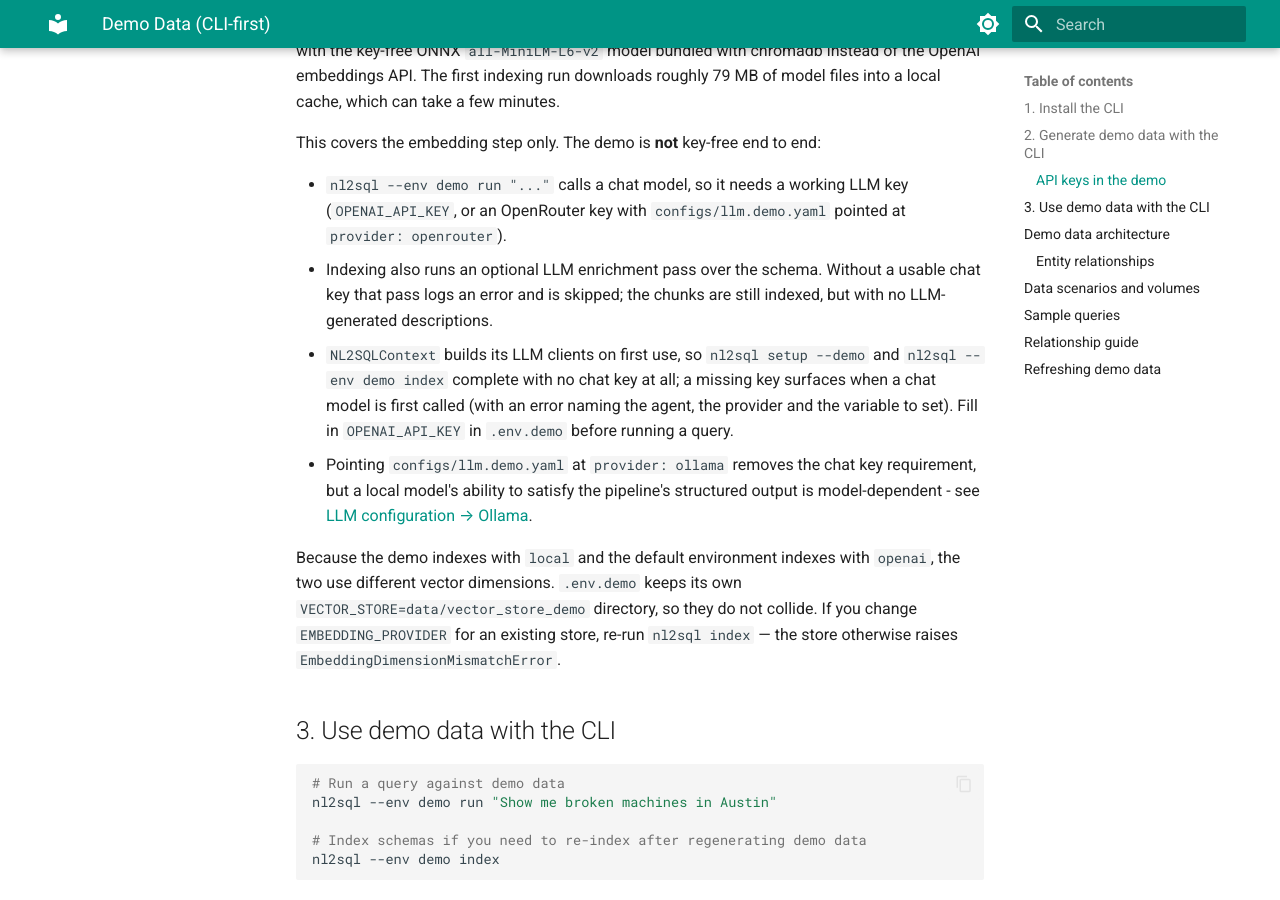
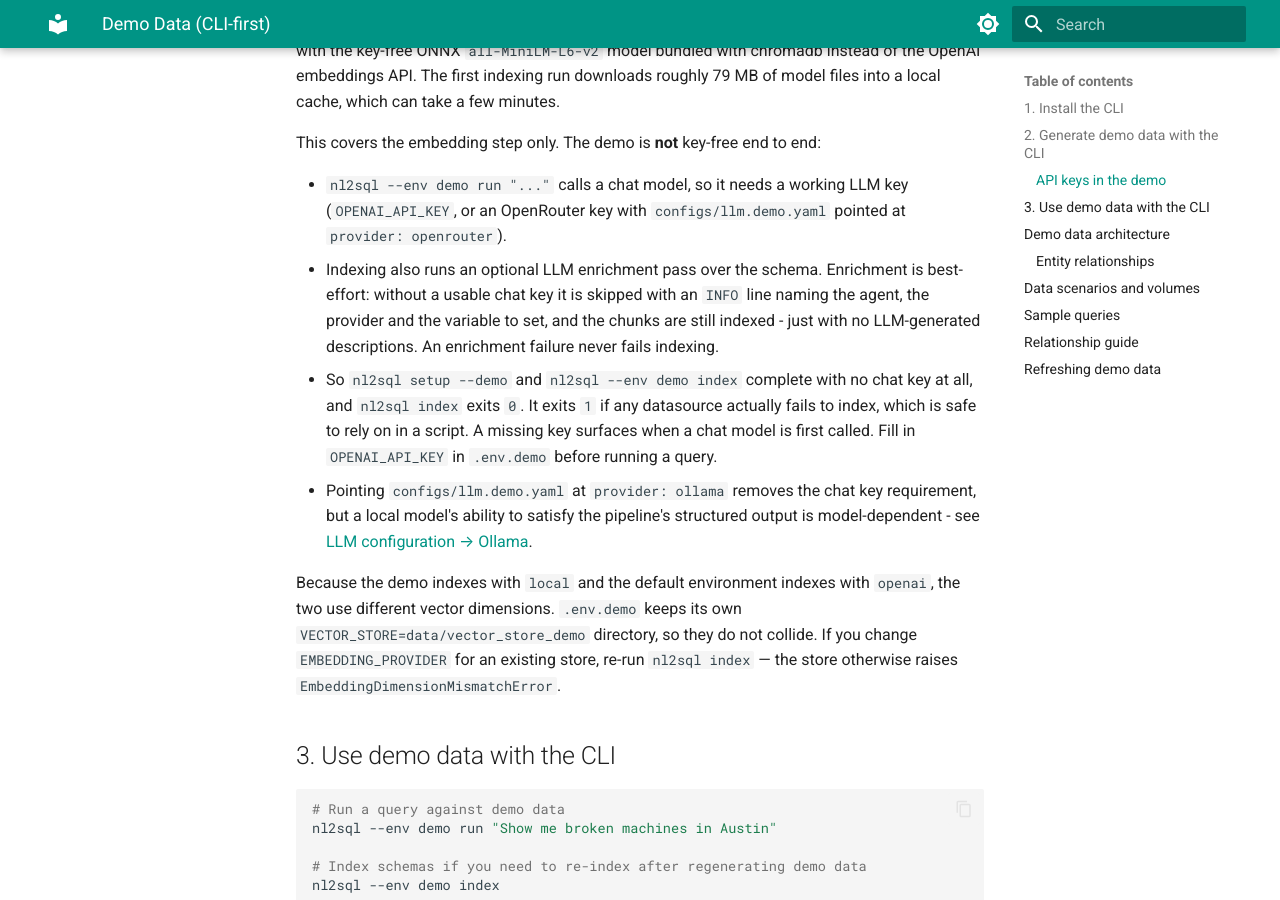
Before and after one commit to nadeem4/nl2sql, an MkDocs documentation site: the page built from docs/getting_started/demo.md, in a window 1280 px wide and 900 px high, scrolled down 1119 px. Built offline with MkDocs 1.6.1 and Material for MkDocs 9.7.7, drawn with Linux system fonts in a browser that asks for light colours.

Commit message:
docs: record that indexing is key-free and fails loudly
The demo and getting-started pages claimed indexing needed an OpenAI key
and that enrichment "logs an error"; both are now wrong. Key-free indexing
was the intent all along and is true for the first time, so say so, and say
what the enrichment skip actually logs.

Also record the new exit-code contract, and update docs/testing and the CI
workflow: the key-free integration subset went from 3 tests to 29, and the
`llm` marker is now only on the four modules whose node calls a chat model.

```diff
--- a/docs/getting_started/demo.md
+++ b/docs/getting_started/demo.md
@@ -50,14 +50,16 @@ This covers the embedding step only. The demo is **not** key-free end to end:
 - `nl2sql --env demo run "..."` calls a chat model, so it needs a working LLM key
   (`OPENAI_API_KEY`, or an OpenRouter key with `configs/llm.demo.yaml` pointed at
   `provider: openrouter`).
-- Indexing also runs an optional LLM enrichment pass over the schema. Without a
-  usable chat key that pass logs an error and is skipped; the chunks are still
-  indexed, but with no LLM-generated descriptions.
-- `NL2SQLContext` builds its LLM clients on first use, so `nl2sql setup --demo`
-  and `nl2sql --env demo index` complete with no chat key at all; a missing key
-  surfaces when a chat model is first called (with an error naming the agent,
-  the provider and the variable to set). Fill in `OPENAI_API_KEY` in `.env.demo`
-  before running a query.
+- Indexing also runs an optional LLM enrichment pass over the schema. Enrichment
+  is best-effort: without a usable chat key it is skipped with an `INFO` line
+  naming the agent, the provider and the variable to set, and the chunks are
+  still indexed - just with no LLM-generated descriptions. An enrichment failure
+  never fails indexing.
+- So `nl2sql setup --demo` and `nl2sql --env demo index` complete with no chat
+  key at all, and `nl2sql index` exits `0`. It exits `1` if any datasource
+  actually fails to index, which is safe to rely on in a script. A missing key
+  surfaces when a chat model is first called. Fill in `OPENAI_API_KEY` in
+  `.env.demo` before running a query.
 - Pointing `configs/llm.demo.yaml` at `provider: ollama` removes the chat key
   requirement, but a local model's ability to satisfy the pipeline's structured
   output is model-dependent - see
```
Also changed, not shown: CONTRIBUTING.md (+3 -3 lines), README.md (+4 -2 lines), docs/api/core/indexing.md (+5 -2 lines), docs/architecture/indexing.md (+6 -2 lines), docs/configuration/llm.md (+6 -1 lines), docs/testing/architecture.md (+14 -3 lines), 1 other file.
